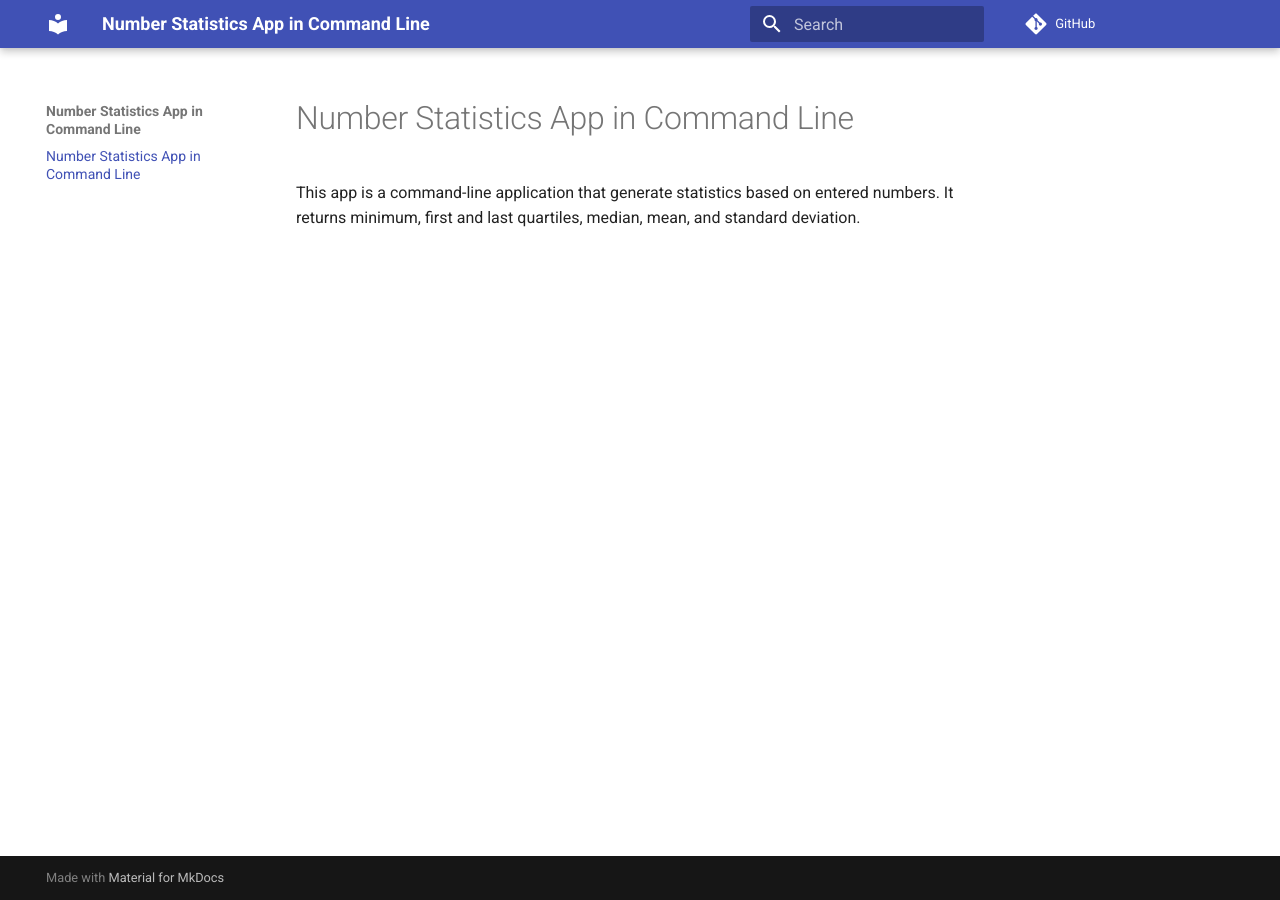
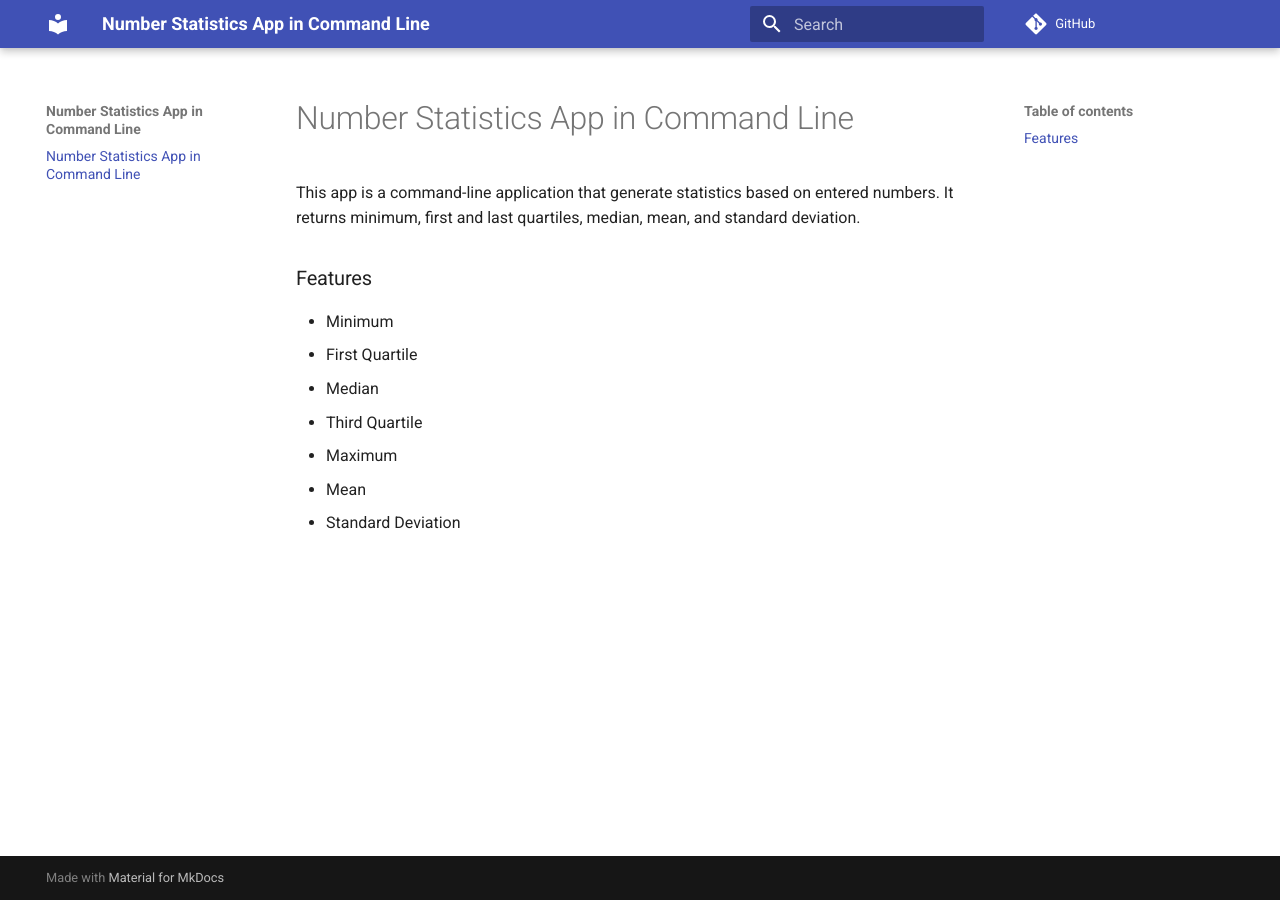
Before and after one commit to lulunac27a/number-statistics-command-line-app, an MkDocs documentation site: the page built from docs/index.md, in a window 1280 px wide. Built offline with MkDocs 1.6.1 and Material for MkDocs 9.7.7, drawn with Linux system fonts in a browser that asks for light colours; comment, search, counter and statistics services are not loaded.

```diff
--- a/docs/index.md
+++ b/docs/index.md
@@ -1,3 +1,12 @@
 # Number Statistics App in Command Line
 
 This app is a command-line application that generate statistics based on entered numbers. It returns minimum, first and last quartiles, median, mean, and standard deviation.
+
+### Features
+- Minimum
+- First Quartile
+- Median
+- Third Quartile
+- Maximum
+- Mean
+- Standard Deviation
```
Also changed, not shown: README.md (+9 -0 lines).
